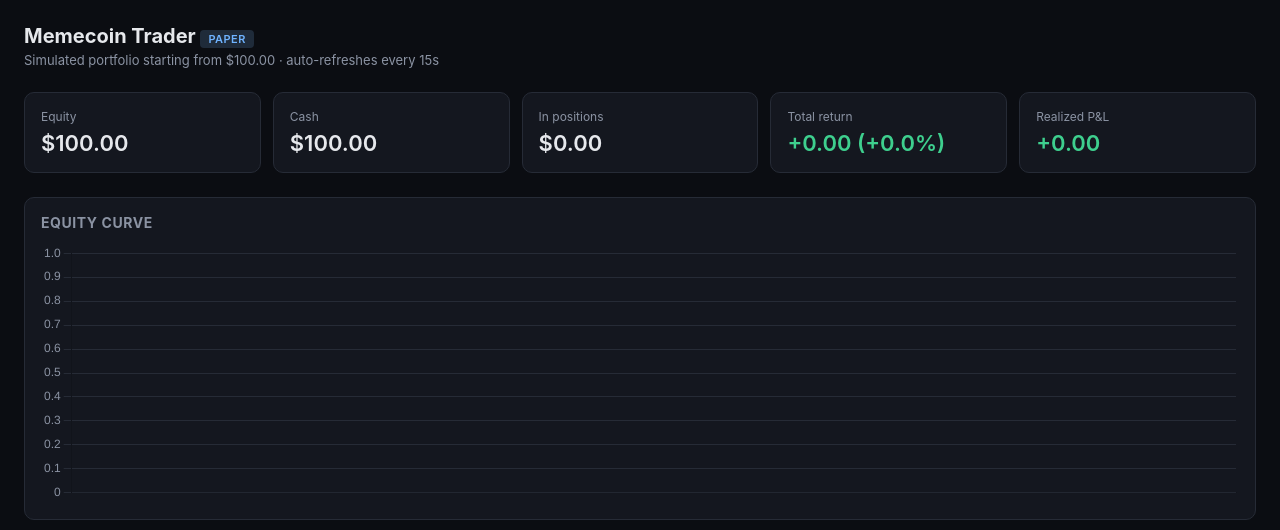
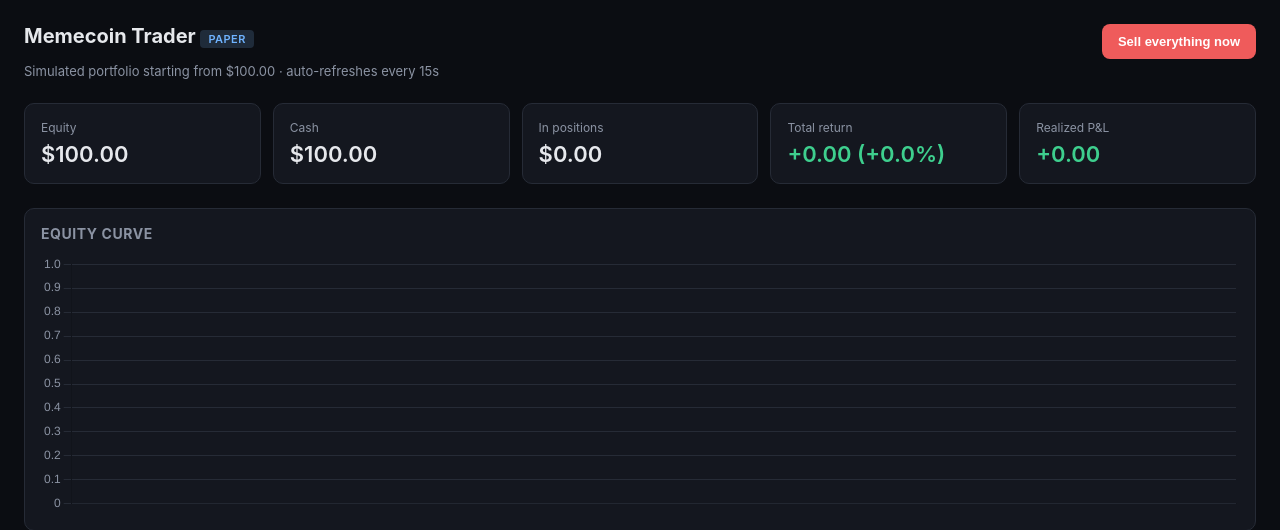
Before and after one commit to thfremont09-oss/memecoin-trader, a FastAPI app: page / in a window 1280 px wide. Shown: the top 530 px of the page. Run offline with FastAPI, Linux system fonts and the light colour scheme; data comes from the database, SQL or seed files in the repository; data that the repository does not hold is empty.

Commit message:
Add "Sell everything now" button to the dashboard
The dashboard and trading engine are separate processes with no shared
in-memory engine, so the new POST /api/liquidate endpoint builds its own
engine instance against the same SQLite file (already safe under WAL mode,
which both processes already share) rather than reaching into a running
one. Button lives top-right on the dashboard, confirms via a browser
prompt, then reloads to show the result.

Same rules as the CLI `liquidate` command: manual/on-demand only, never
wired into shutdown, restarts, or update.ps1.

Added httpx to requirements.txt (needed by FastAPI's TestClient) and 5 new
dashboard tests covering the button's endpoint and existing auth gating.

Co-Authored-By: Claude Sonnet 5 <noreply@anthropic.com>
Claude-Session: https://claude.ai/code/session_01JjfEMFd2QhfV7cz2fwkTG8

```diff
--- a/memecoin_trader/dashboard/server.py
+++ b/memecoin_trader/dashboard/server.py
@@ -67,3 +67,29 @@ def index(request: Request, _auth: None = Depends(require_auth)):
 @app.get("/api/summary")
 def api_summary(_auth: None = Depends(require_auth)):
     return build_summary(_ledger())
+
+
+@app.post("/api/liquidate")
+def api_liquidate(_auth: None = Depends(require_auth)):
+    """Sells every open position right now, at current market price.
+
+    Builds its own engine instance rather than reaching into a running one —
+    the dashboard and the trading engine are separate processes (separate
+    Scheduled Tasks), so there is no shared in-memory engine to call into.
+    Safe to do: both processes already share the same SQLite file (WAL mode).
+    """
+    from memecoin_trader.engine import create_engine
+
+    settings = load_settings()
+    engine = create_engine(settings)
+
+    total = len(engine.ledger.get_open_positions())
+    if total == 0:
+        return {"closed": 0, "total": 0, "message": "No open positions."}
+
+    closed = engine.liquidate_all()
+    if closed == total:
+        message = f"Liquidated all {closed} position(s)."
+    else:
+        message = f"Liquidated {closed}/{total} position(s) — the rest had no market data available; try again shortly."
+    return {"closed": closed, "total": total, "message": message}
--- a/memecoin_trader/dashboard/templates/index.html
+++ b/memecoin_trader/dashboard/templates/index.html
@@ -25,7 +25,18 @@
     padding: 24px;
   }
   h1 { font-size: 20px; margin: 0 0 4px 0; }
+  .header-row {
+    display: flex; align-items: flex-start; justify-content: space-between;
+    flex-wrap: wrap; gap: 12px; margin-bottom: 4px;
+  }
   .subtitle { color: var(--muted); font-size: 13px; margin-bottom: 24px; }
+  .btn-danger {
+    background: var(--red); color: #fff; border: none; border-radius: 8px;
+    padding: 10px 16px; font-size: 13px; font-weight: 600; cursor: pointer;
+    white-space: nowrap;
+  }
+  .btn-danger:hover { filter: brightness(1.1); }
+  .btn-danger:disabled { opacity: 0.6; cursor: default; }
   .badge {
     display: inline-block; padding: 2px 8px; border-radius: 4px; font-size: 11px;
     font-weight: 600; text-transform: uppercase; letter-spacing: 0.04em;
@@ -57,7 +68,10 @@
 </style>
 </head>
 <body>
-  <h1>Memecoin Trader <span class="badge {{ mode }}">{{ mode }}</span></h1>
+  <div class="header-row">
+    <h1>Memecoin Trader <span class="badge {{ mode }}">{{ mode }}</span></h1>
+    <button id="liquidateBtn" class="btn-danger" onclick="liquidateAll()">Sell everything now</button>
+  </div>
   <div class="subtitle">Simulated portfolio starting from ${{ "%.2f"|format(summary.starting_balance_usd) }} · auto-refreshes every 15s</div>
 
   <div class="cards">
@@ -170,6 +184,29 @@
   });
 
   setTimeout(() => location.reload(), 15000);
+
+  async function liquidateAll() {
+    if (!confirm('Sell ALL open positions right now at current market price? This cannot be undone.')) {
+      return;
+    }
+    const btn = document.getElementById('liquidateBtn');
+    btn.disabled = true;
+    btn.textContent = 'Selling...';
+    try {
+      const resp = await fetch('/api/liquidate', { method: 'POST' });
+      if (resp.status === 401) {
+        alert('Unauthorized — refresh the page and log in again.');
+        return;
+      }
+      const data = await resp.json();
+      alert(data.message);
+      location.reload();
+    } catch (err) {
+      alert('Request failed: ' + err);
+      btn.disabled = false;
+      btn.textContent = 'Sell everything now';
+    }
+  }
 </script>
 </body>
 </html>
--- a/requirements.txt
+++ b/requirements.txt
@@ -5,3 +5,4 @@ fastapi>=0.115
 uvicorn>=0.30
 jinja2>=3.1
 pytest>=8.0
+httpx>=0.27
```
Also changed, not shown: tests/test_dashboard.py (added, +52 -0 lines), README.md.
